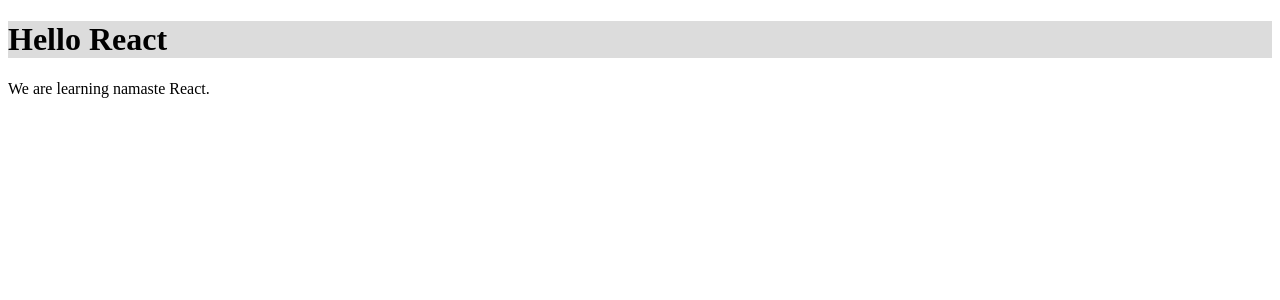
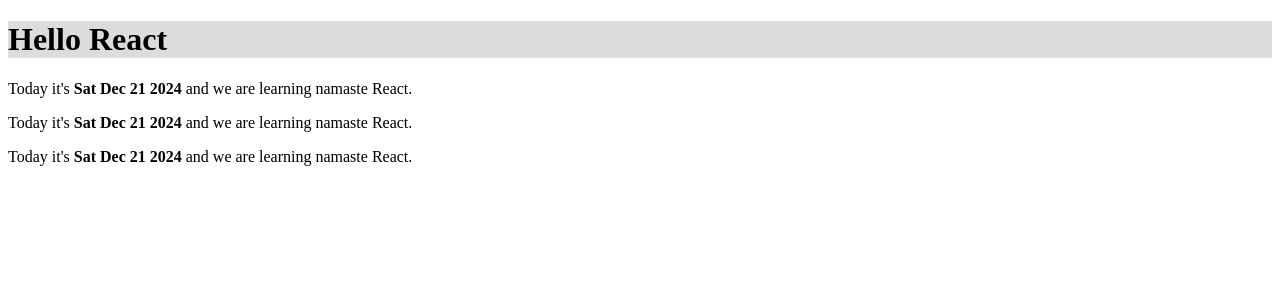
Before and after one commit to JeevanSadalge2020/namaste-react, a React (Vite) app: page / in a window 1280 px wide. Shown: the top 300 px of the page. Built offline with nearby package versions, Linux system fonts and the light colour scheme.

Commit message:
render JSX with component composition

```diff
--- a/App.js
+++ b/App.js
@@ -1,15 +1,23 @@
 import React from "react";
 import ReactDOM from "react-dom/client";
 
-let Heading = () => <h1 className="heading">Hello React</h1>;
+let heading = <h1 className="heading">Hello React</h1>;
 
-let Content = () => <p>We are learning namaste React.</p>;
+let today_date = new Date().toDateString();
+
+let Content = () => (
+  <p>
+    Today it's <b>{today_date}</b> and we are learning namaste React.
+  </p>
+);
 
 let Container = () => {
   return (
     <div>
-      <Heading></Heading>
+      {heading}
       <Content></Content>
+      <Content />
+      {Content()}
     </div>
   );
 };
```
